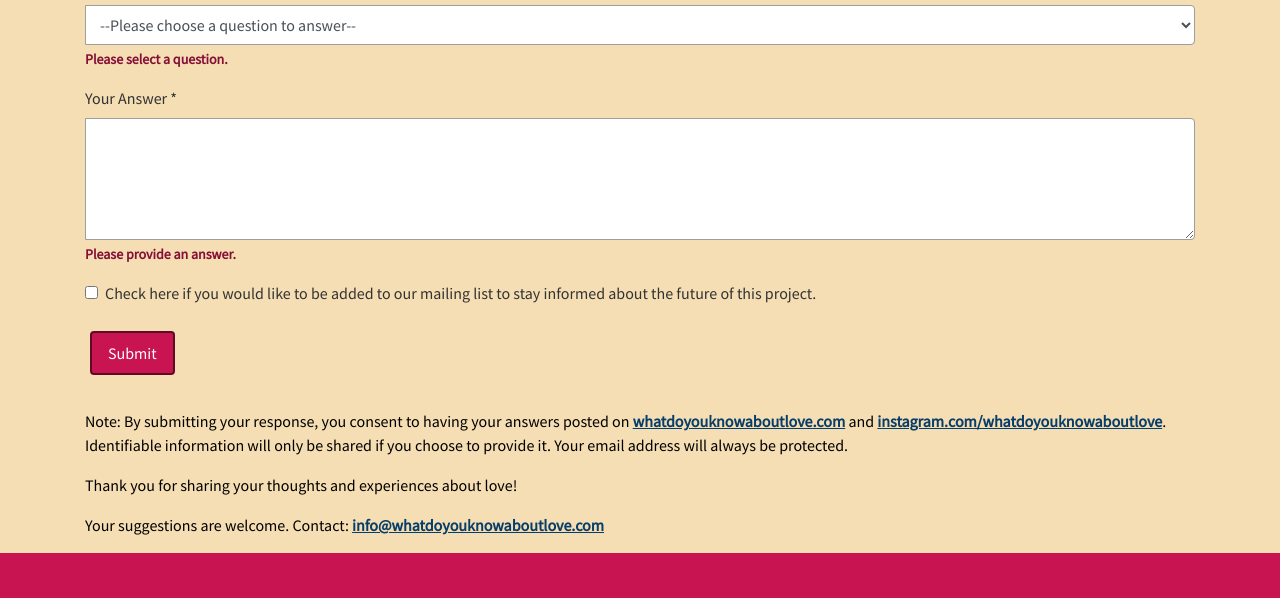
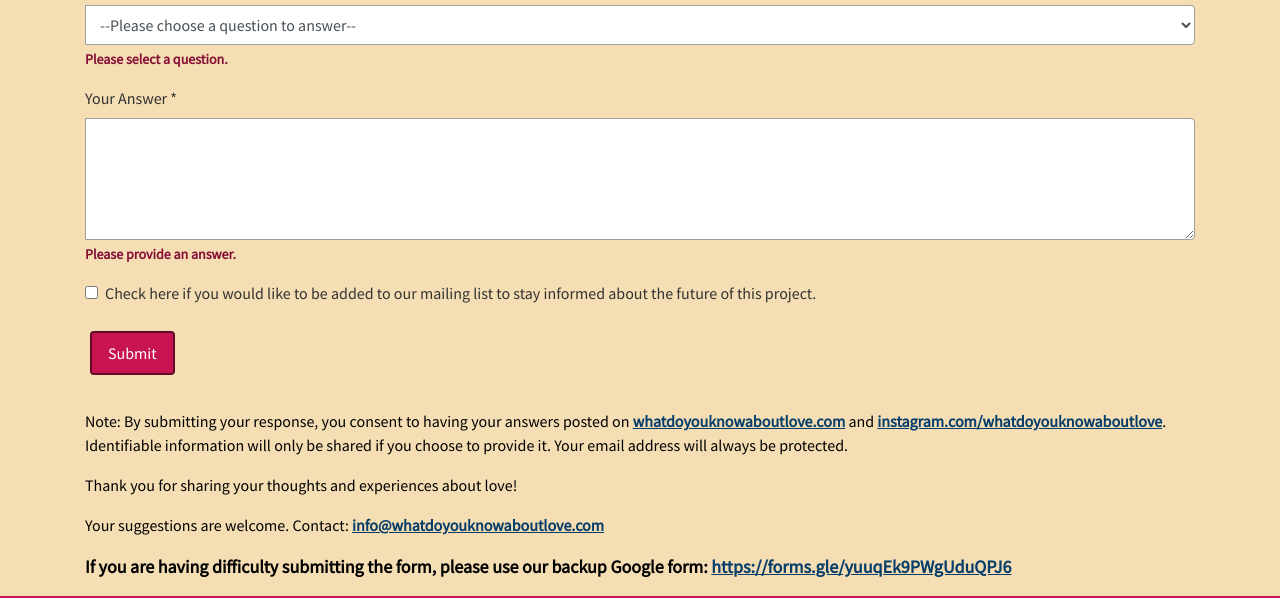
Before and after one commit to ThatsVie/What-do-you-know-about-love, a plain HTML site: page submit.html in a window 1280 px wide. Shown: the part 1087-1685 px from the top of the page. Drawn offline with nearby package versions, Linux system fonts and the light colour scheme.

Commit message:
enlace al formulario de google

```diff
--- a/submit.html
+++ b/submit.html
@@ -149,6 +149,10 @@
       <p class="high-contrast-text">
         Your suggestions are welcome. Contact: <a href="mailto:info@whatdoyouknowaboutlove.com" class="high-contrast-link">info@whatdoyouknowaboutlove.com</a>
       </p>
+      <p class="high-contrast-text font-18">
+        <strong>If you are having difficulty submitting the form, please use our backup Google form:
+        <a href="https://forms.gle/yuuqEk9PWgUduQPJ6" target="_blank" class="high-contrast-link">https://forms.gle/yuuqEk9PWgUduQPJ6</a></strong>
+      </p>
     </div>
   </main>
 
```
